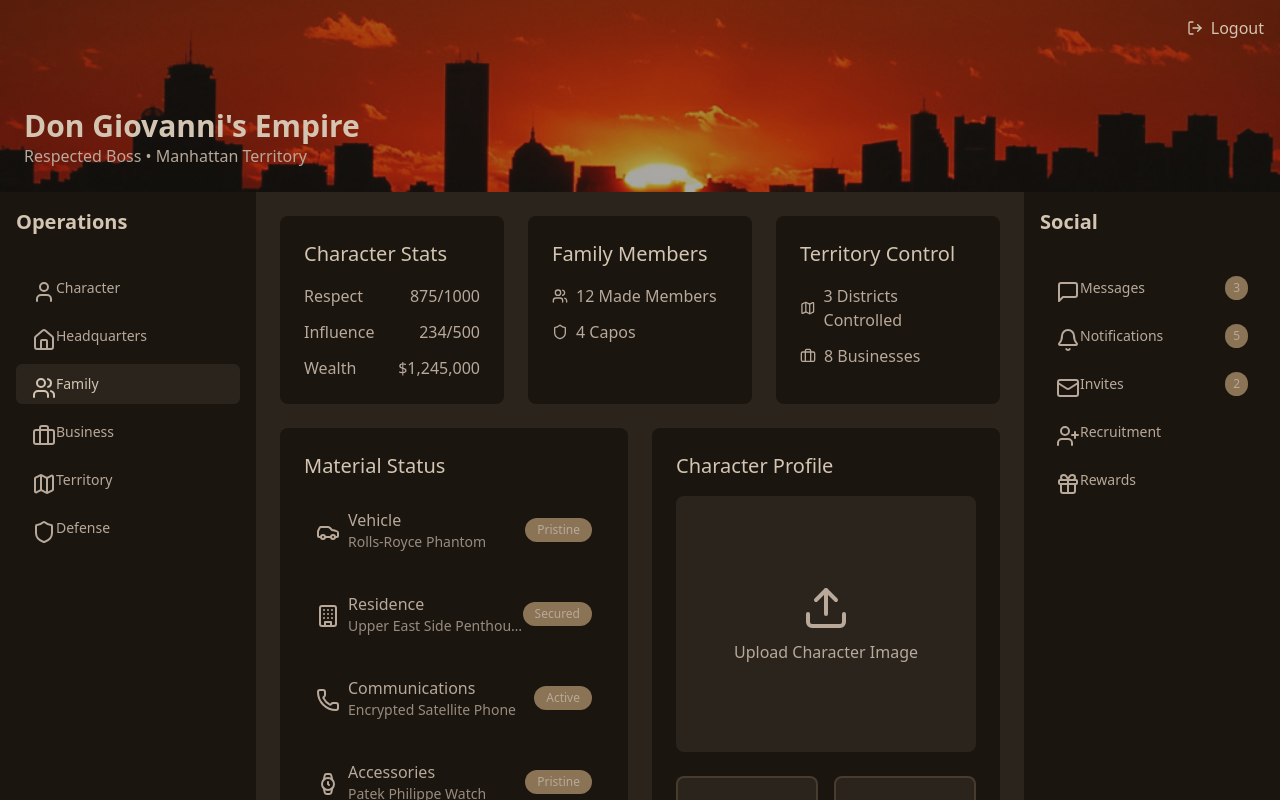
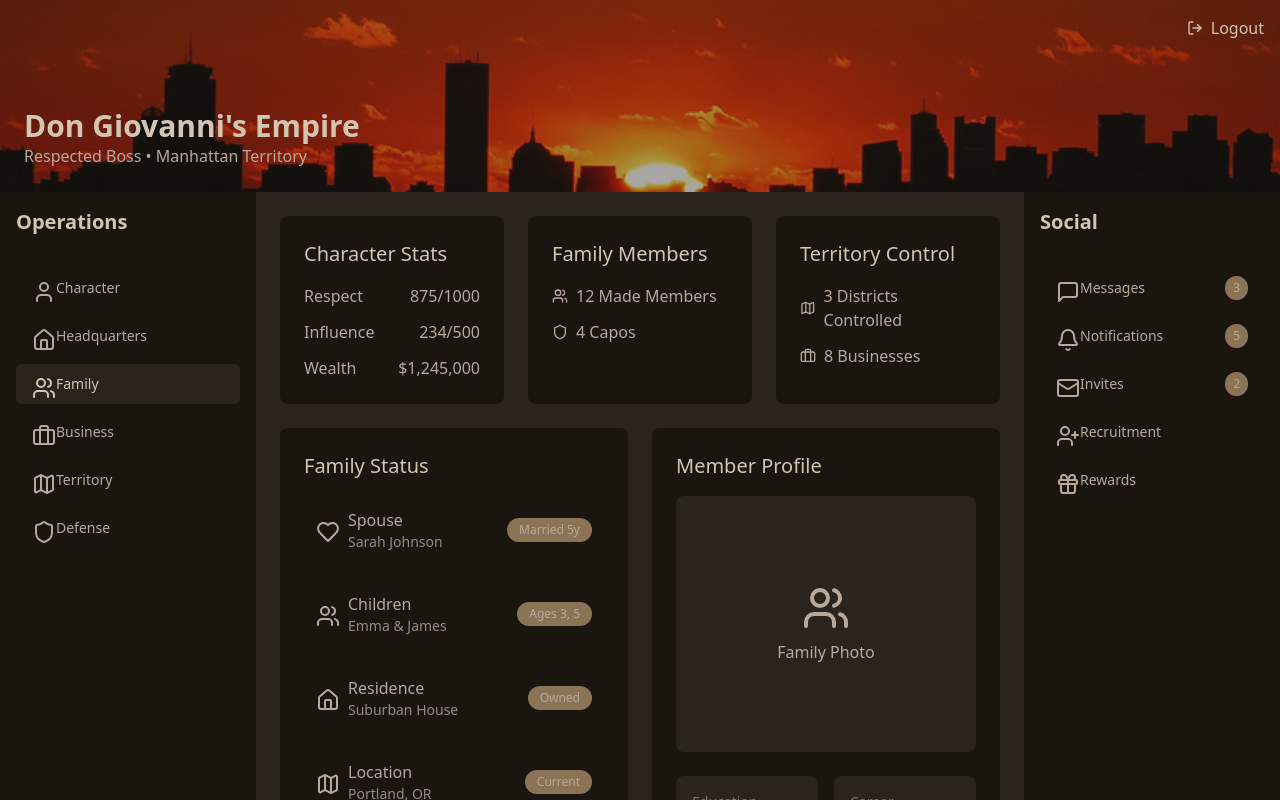
Before and after one commit to ittapopo/mafios, a Next.js app: page /dashboard in a window 1280 px wide. Both pictures are taken after a click on the button "Family". Shown: the top 800 px of the page. Built offline with nearby package versions, Linux system fonts and the light colour scheme.

Commit message:
family content

```diff
--- /dev/null
+++ b/app/dashboard/family-content/family-content.tsx
@@ -0,0 +1,11 @@
+import { FamilyStatus } from "./family-status/family-status";
+import { MemberProfile } from "./member-profile/member-profile";
+
+const FamilyContent = () => (
+    <div className="grid grid-cols-1 md:grid-cols-2 gap-6">
+        <FamilyStatus />
+        <MemberProfile />
+    </div>
+);
+
+export default FamilyContent;
--- /dev/null
+++ b/app/dashboard/family-content/family-status/family-member-item.tsx
@@ -0,0 +1,18 @@
+export const FamilyMemberItem = ({
+    item: { icon, label, value, status }
+}: {
+    item: { icon: JSX.Element; label: string; value: string; status: string };
+}) => (
+    <div className="flex items-center justify-between text-[#B8A99A] p-3 hover:bg-[#2A241D] rounded-lg transition-colors">
+        <div className="flex items-center gap-3 min-w-0">
+            <span className="h-5 w-5 flex-shrink-0">{icon}</span>
+            <div className="min-w-0">
+                <div className="font-medium truncate">{label}</div>
+                <div className="text-sm opacity-80 truncate">{value}</div>
+            </div>
+        </div>
+        <span className="text-xs px-3 py-1 bg-[#8B7355] rounded-full flex-shrink-0 text-right">
+            {status}
+        </span>
+    </div>
+);
--- /dev/null
+++ b/app/dashboard/family-content/family-status/family-status.tsx
@@ -0,0 +1,22 @@
+import { Heart, Home, Users, Map } from "lucide-react";
+import { FamilyMemberItem } from "./family-member-item";
+
+export const FamilyStatus = () => {
+    const members = [
+        { icon: <Heart />, label: 'Spouse', value: 'Sarah Johnson', status: 'Married 5y' },
+        { icon: <Users />, label: 'Children', value: 'Emma & James', status: 'Ages 3, 5' },
+        { icon: <Home />, label: 'Residence', value: 'Suburban House', status: 'Owned' },
+        { icon: <Map />, label: 'Location', value: 'Portland, OR', status: 'Current' },
+    ];
+
+    return (
+        <div className="bg-[#1A150F] p-6 rounded-lg">
+            <h3 className="text-[#D4C5B2] text-xl mb-4">Family Status</h3>
+            <div className="space-y-4">
+                {members.map((item) => (
+                    <FamilyMemberItem key={item.label} item={item} />
+                ))}
+            </div>
+        </div>
+    );
+};
--- /dev/null
+++ b/app/dashboard/family-content/member-profile/member-profile.tsx
@@ -0,0 +1,34 @@
+import { Users } from "lucide-react";
+
+export const MemberProfile = () => {
+    const achievements = [
+        { slot: 'Education', label: 'Masters in Education', stats: 'University of Oregon • 2019', rarity: 'Academic' },
+        { slot: 'Career', label: 'Senior Teacher', stats: 'Lincoln High School • 5 years', rarity: 'Professional' },
+        { slot: 'Skills', label: 'Piano & Art', stats: '10+ years experience', rarity: 'Creative' },
+        { slot: 'Volunteer', label: 'Community Service', stats: 'Youth Mentor • Local Library', rarity: 'Social' }
+    ];
+
+    return (
+        <div className="bg-[#1A150F] p-6 rounded-lg">
+            <h3 className="text-[#D4C5B2] text-xl mb-4">Member Profile</h3>
+            <div className="mb-6">
+                <div className="relative w-full h-64 bg-[#2A241D] rounded-lg overflow-hidden">
+                    <div className="absolute inset-0 flex flex-col items-center justify-center text-[#B8A99A]">
+                        <Users className="h-12 w-12 mb-2" />
+                        <p>Family Photo</p>
+                    </div>
+                </div>
+            </div>
+            <div className="grid grid-cols-2 gap-4">
+                {achievements.map((item) => (
+                    <div key={item.label} className="bg-[#2A241D] p-4 rounded-lg">
+                        <div className="text-[#8B7355] text-sm mb-1">{item.slot}</div>
+                        <div className="text-[#D4C5B2] font-medium mb-1">{item.label}</div>
+                        <div className="text-[#B8A99A] text-sm">{item.stats}</div>
+                        <div className="text-[#8B7355] text-xs mt-2">{item.rarity}</div>
+                    </div>
+                ))}
+            </div>
+        </div>
+    );
+};
--- a/app/dashboard/page.tsx
+++ b/app/dashboard/page.tsx
@@ -8,6 +8,7 @@ import TopStatsGrid from './top-stats/stat-card';
 import { CharacterContent } from './character-content/character-content';
 import { HeadquartersContent } from './headquarters-content/headquarters-content';
 import { Route } from '../lib/types';
+import FamilyContent from './family-content/family-content';
 
 const MafiaDashboard: React.FC = () => {
     const [currentRoute, setCurrentRoute] = useState<Route>('/character');
@@ -18,6 +19,8 @@ const MafiaDashboard: React.FC = () => {
                 return <CharacterContent />;
             case '/headquarters':
                 return <HeadquartersContent />;
+            case '/family':
+                return <FamilyContent />;
             // Add other cases for Family, Business, Territory, Defense
             default:
                 return <CharacterContent />;
```
